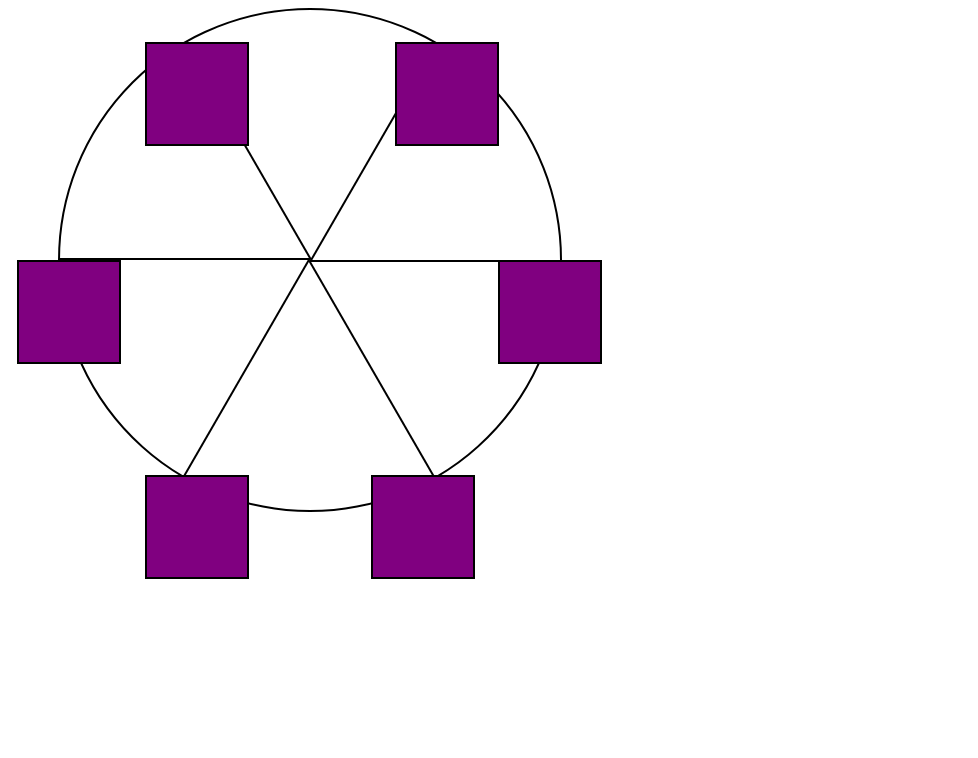
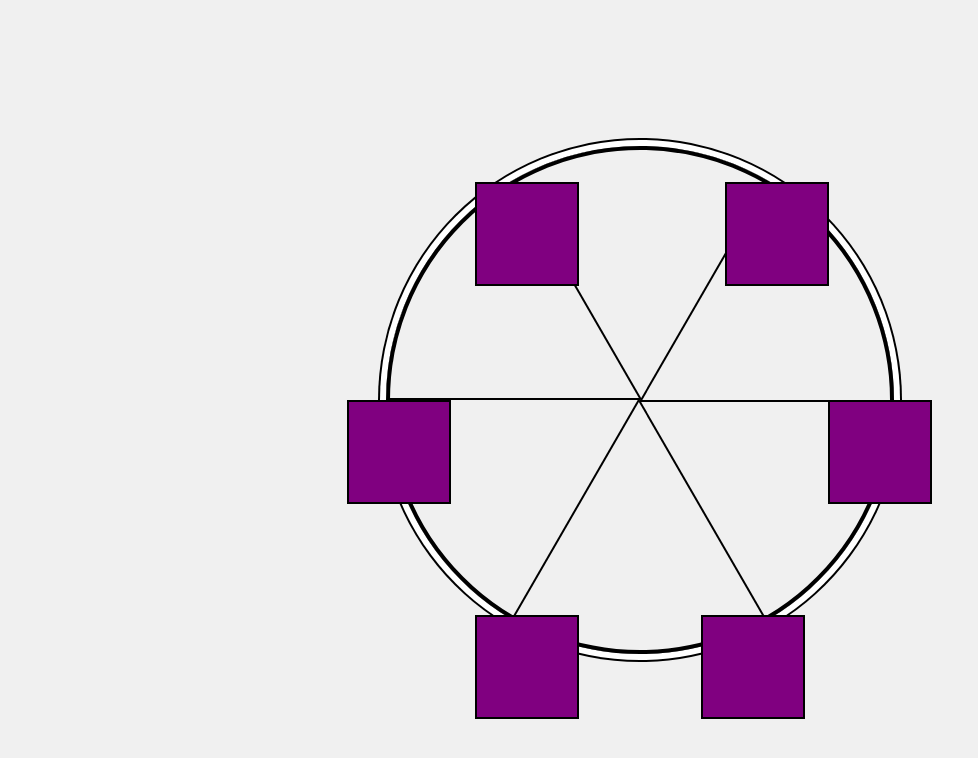
Before and after one commit to Dtorredo/Css-polishing-at-midnight, a plain HTML site: page Carer/index.html in a window 1280 px wide. Shown: the whole page, without its empty margins (0-978 px from the left). Drawn offline with Linux system fonts and the light colour scheme.

Commit message:
Added double border effect to the ferris wheel design

```diff
--- a/Carer/index.html
+++ b/Carer/index.html
@@ -8,21 +8,21 @@
 </head>
 <body>
     <div class="wheel">
-    <div>
-        <span class="line"></span>
-        <span class="line"></span>
-        <span class="line"></span>
-        <span class="line"></span>
-        <span class="line"></span>
-        <span class="line"></span>
+        <div class="lines">
+            <div class="line"></div>
+            <div class="line"></div>
+            <div class="line"></div>
+            <div class="line"></div>
+            <div class="line"></div>
+            <div class="line"></div>
+        </div>
+        <div class="cabin-container">
             <div class="cabin"></div>
             <div class="cabin"></div>
             <div class="cabin"></div>
             <div class="cabin"></div>
             <div class="cabin"></div>
             <div class="cabin"></div>
-
-
         </div>
     </div>
 </body>
--- a/Carer/styles.css
+++ b/Carer/styles.css
@@ -1,8 +1,16 @@
-.wheel{
-    border: 2px solid black;
+body {
+    display: flex;
+    justify-content: center;
+    align-items: center;
+    min-height: 100vh;
+    margin: 0;
+    background-color: #f0f0f0;
+}
+
+.wheel {
+    border: 4px solid black;
     border-radius: 50%;
-    margin-left: 50px;
-    position: absolute;
+    position: relative;
     height: 55vw;
     width: 55vw;
     max-height: 500px;
@@ -11,37 +19,56 @@
     animation-duration: 10s;
     animation-iteration-count: infinite;
     animation-timing-function: linear;
+
+    box-shadow: 0 0 0 6px white, 0 0 0 8px black;
 }
 
-.line{
+.lines {
+    position: absolute;
+    top: 50%;
+    left: 50%;
+    transform: translate(-50%, -50%);
+    width: 100%;
+    height: 100%;
+}
+
+.line {
     background-color: black;
     width: 50%;
-    height:2px;
+    height: 2px;
     position: absolute;
     left: 50%;
     top: 50%;
     transform-origin: 0% 0%;
-
 }
 
-.line:nth-of-type(2){
+.line:nth-of-type(2) {
     transform: rotate(60deg);
 }
 
-.line:nth-of-type(3){
+.line:nth-of-type(3) {
     transform: rotate(120deg);
 }
 
-.line:nth-of-type(4){
+.line:nth-of-type(4) {
     transform: rotate(180deg);
 }
 
-.line:nth-of-type(5){
+.line:nth-of-type(5) {
     transform: rotate(240deg);
 }
 
-.line:nth-of-type(6){
+.line:nth-of-type(6) {
     transform: rotate(300deg);
+}
+
+.cabin-container {
+    position: absolute;
+    top: 50%;
+    left: 50%;
+    width: 100%;
+    height: 100%;
+    transform: translate(-50%, -50%);
 }
 
 .cabin {
@@ -52,40 +79,39 @@
     border: 2px solid;
     transform-origin: 50% 0%;
     animation: cabins 10s linear infinite;
-
 }
 
-.cabin:nth-of-type(1){
+.cabin:nth-of-type(1) {
     right: -8.5%;
     top: 50%;
 }
 
-.cabin:nth-of-type(2){
+.cabin:nth-of-type(2) {
     right: 17%;
     top: 93.5%;
 }
 
-.cabin:nth-of-type(3){
+.cabin:nth-of-type(3) {
     right: 67%;
     top: 93.5%;
 }
 
-.cabin:nth-of-type(4){
+.cabin:nth-of-type(4) {
     left: -8.5%;
     top: 50%;
 }
 
-.cabin:nth-of-type(5){
+.cabin:nth-of-type(5) {
     left: 17%;
     top: 7%;
 }
 
-.cabin:nth-of-type(6){
+.cabin:nth-of-type(6) {
     right: 17%;
     top: 7%;
 }
 
-@keyframes wheel{
+@keyframes wheel {
     0% {
         transform: rotate(0deg);
     }
@@ -98,14 +124,13 @@
     0% {
         transform: rotate(0deg);
     }
-    25%{
+    25% {
         background-color: yellow;
     }
-    50%{
+    50% {
         background-color: purple;
     }
-    100%{
+    100% {
         transform: rotate(-360deg);
-
     }
 }
```
Lines whose indentation alone changed are shown as unchanged.
